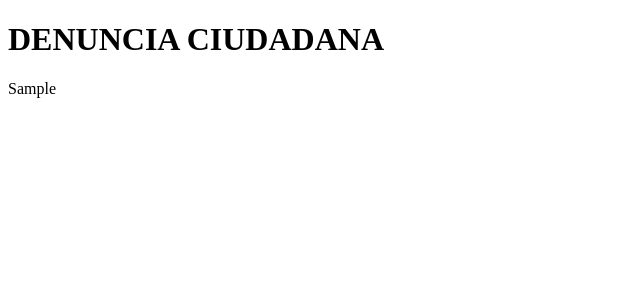
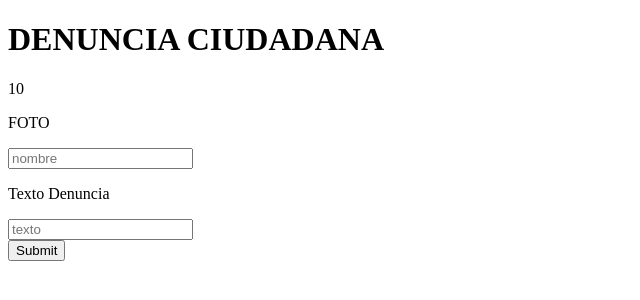
Before and after one commit to jaumecosta/denuncias, a Flask app: template templates/resultado.html in a window 1280 px wide. Shown: the top 300 px of the page, without its empty margins (0-640 px from the left). Run offline with Flask 2, Linux system fonts and the light colour scheme; the template is opened without the code that fills it: most values are stand-ins (such as "Sample title", 1, 10 or a date in 2020); some libraries are stand-ins or nearby versions.

Commit message:
Update resultado.html

```diff
--- a/templates/resultado.html
+++ b/templates/resultado.html
@@ -3,7 +3,12 @@
 
 {% block main %}
 
-{{ ficha_local }}
-
-
+{{ lista_total }}
+<form action="/imprimir" method="post">
+    <p>FOTO</p>
+    <input class="input is-medium" type="text" name="nombre" required placeholder="nombre"><br>
+    <p>Texto Denuncia</p>
+    <input class="input is-medium" type="text" name="texto" required placeholder="texto"><br>
+    <input type="submit" class="btn btn-primary" placeholder="Enviar">
+</form>
 {% endblock %}
```
